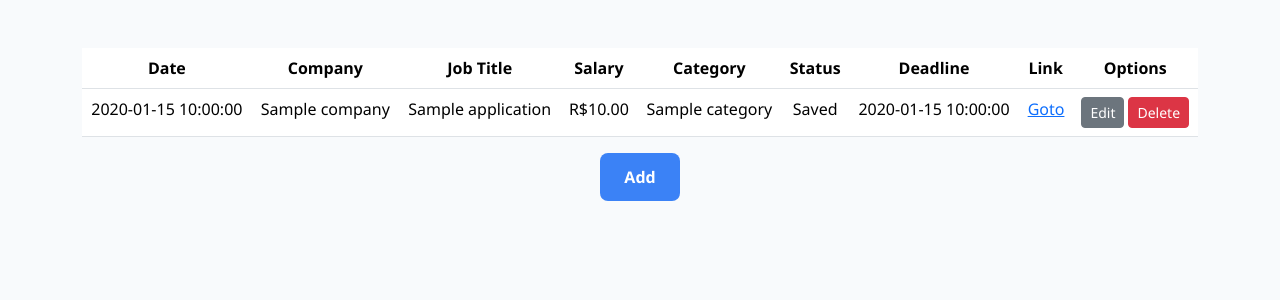
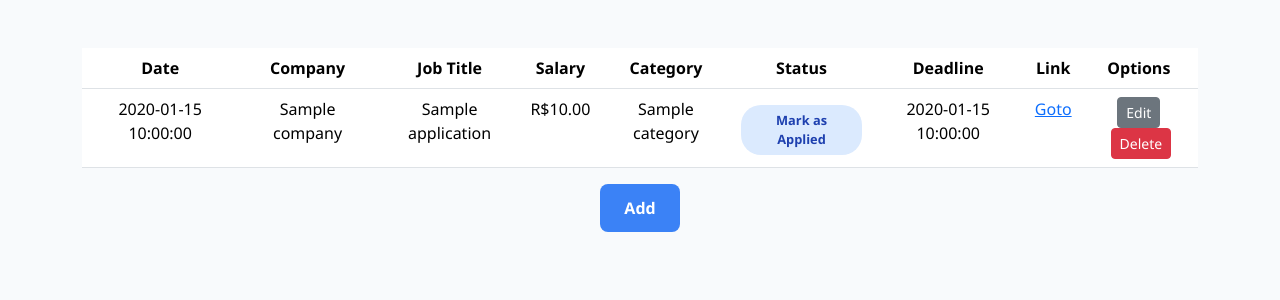
Before and after one commit to williamgrocha/job-application-tracker, a Flask app: template templates/index.html in a window 1280 px wide. Shown: the part 58-358 px from the top of the page. Run offline with Flask 3, Linux system fonts and the light colour scheme; the template is opened without the code that fills it: most values are stand-ins (such as "Sample title", 1, 10 or a date in 2020).

Commit message:
feat: implement status update functionality for job applications with corresponding buttons

```diff
--- a/app.py
+++ b/app.py
@@ -16,6 +16,15 @@ CATEGORIES = [
     "Remote",
     "Hybrid",
     "On-site"
+]
+
+STATUSES = [
+    "Saved",
+    "Applied",
+    "Interviewing",
+    "Offer",
+    "Rejected",
+    "Withdrawn"
 ]
 
 # Index route
@@ -61,7 +70,7 @@ def new_application():
         conn = sqlite3.connect("applications.db")
         cursor = conn.cursor()
         cursor.execute(
-            "INSERT INTO applications (company, job_title, salary, category, deadline, status, link) VALUES (?, ?, ?, ?, ?, 'saved', ?)",
+            "INSERT INTO applications (company, job_title, salary, category, deadline, link) VALUES (?, ?, ?, ?, ?, ?)",
             (company, title, salary, category, deadline, link)
         )
         conn.commit()
@@ -134,3 +143,18 @@ def delete(id):
     conn.commit()
     conn.close()
     return redirect("/")
+
+@app.route("/update_status/<int:id>/<string:status>", methods=["POST"])
+def update_status(id, status):
+    if status not in STATUSES:
+        flash("Invalid Status.")
+        return redirect("/")
+
+    conn = sqlite3.connect("applications.db")
+    cursor = conn.cursor()
+    cursor.execute("UPDATE applications SET status = ? WHERE id = ?", (status, id))
+    conn.commit()
+    conn.close()
+
+    flash(f"Status Updated: {status}!")
+    return redirect("/")
--- a/static/styles.css
+++ b/static/styles.css
@@ -171,3 +171,23 @@ input[type=number] {
     from { opacity: 0; transform: translateY(-10px); }
     to { opacity: 1; transform: translateY(0); }
 }
+
+.btn-status {
+    border: none;
+    padding: 6px 12px;
+    border-radius: 20px;
+    font-size: 0.8rem;
+    font-weight: 600;
+    cursor: pointer;
+    transition: transform 0.2s, filter 0.2s;
+}
+
+.btn-status:hover {
+    transform: scale(1.05);
+    filter: brightness(0.9);
+}
+
+.btn-applied { background-color: #dbeafe; color: #1e40af; } /* Azul */
+.btn-interview { background-color: #f3e8ff; color: #6b21a8; } /* Roxo */
+.btn-offer { background-color: #dcfce7; color: #166534; } /* Verde */
+.btn-rejected { background-color: #fee2e2; color: #991b1b; } /* Vermelho */
--- a/templates/index.html
+++ b/templates/index.html
@@ -28,7 +28,26 @@
                     <td class="text-middle text-wrap" style="max-width: 20rem; word-break: break-word">{{ application["job_title"] }}</td>
                     <td class="text-middle">{{ application["salary"] | brl }}</td>
                     <td class="text-middle">{{ application["category"] }}</td>
-                    <td class="text-middle">{{ application["status"] }}</td>
+                    <td class="text-middle"><div class="status-actions mt-2">
+                    {% if application.status == 'Saved' %}
+                        <form action="/update_status/{{ application.id }}/Applied" method="POST" style="display:inline;">
+                        <button type="submit" class="btn-status btn-applied">Mark as Applied</button>
+                        </form>
+                    {% elif application.status == 'Applied' %}
+                        <form action="/update_status/{{ application.id }}/Interviewing" method="POST" style="display:inline;">
+                        <button type="submit" class="btn-status btn-interview">Move to inverteview</button>
+                        </form>
+                    {% elif application.status == 'Interviewing' %}
+                        <div class="d-flex gap-2 justify-content-center">
+                        <form action="/update_status/{{ application.id }}/Offer" method="POST">
+                        <button type="submit" class="btn-status btn-offer">Got an Offer! 🎉</button>
+                        </form>
+                        <form action="/update_status/{{ application.id }}/Rejected" method="POST">
+                        <button type="submit" class="btn-status btn-rejected">Not this time</button>
+                        </form>
+                        </div>
+                    {% endif %}
+                    </div></td>
                     <td class="text-middle">{{ application["deadline"] }}</td>
                     {% if application['link'] == None %}
                         <td class="text-end">N/A</td>
```
